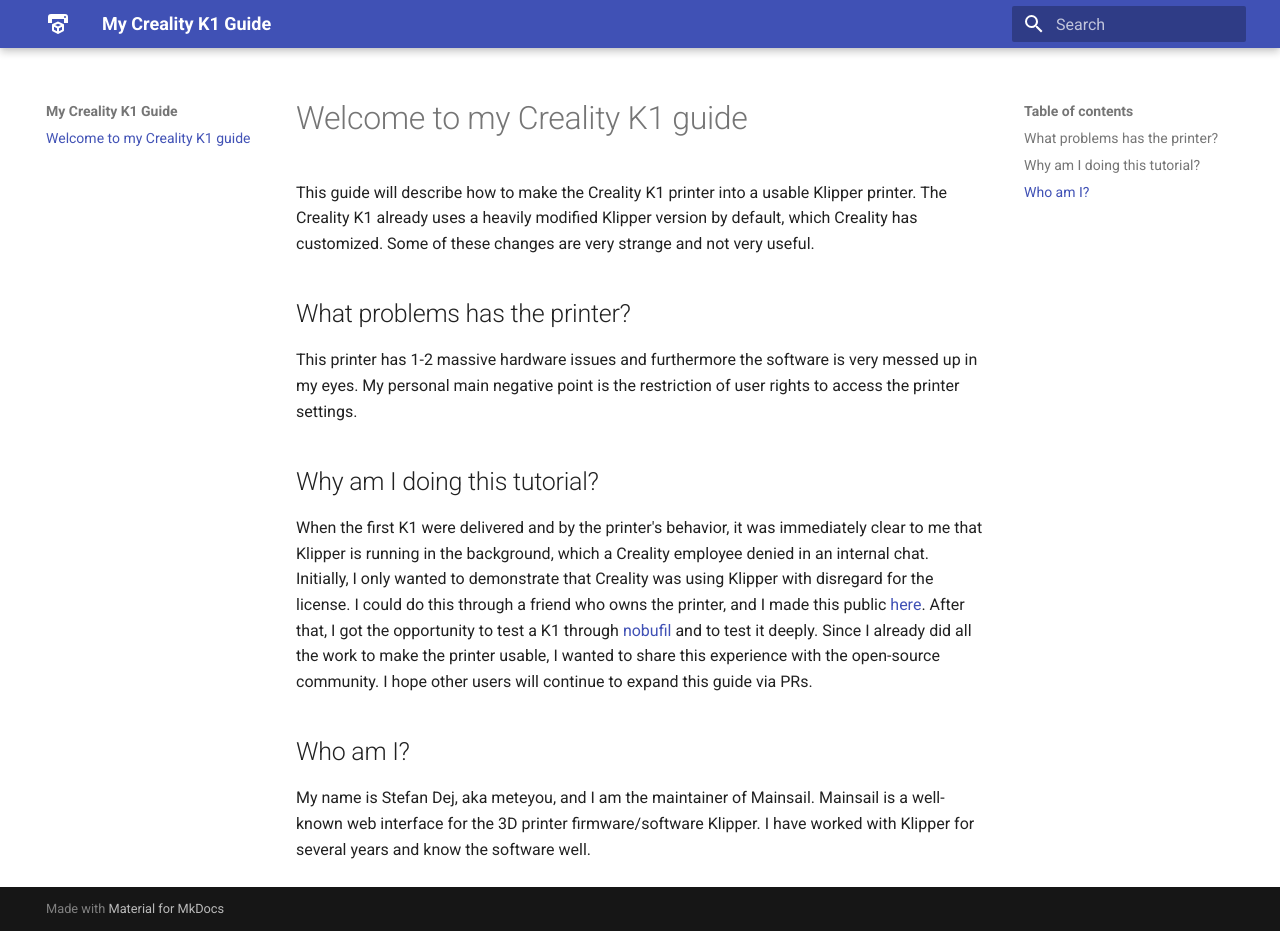
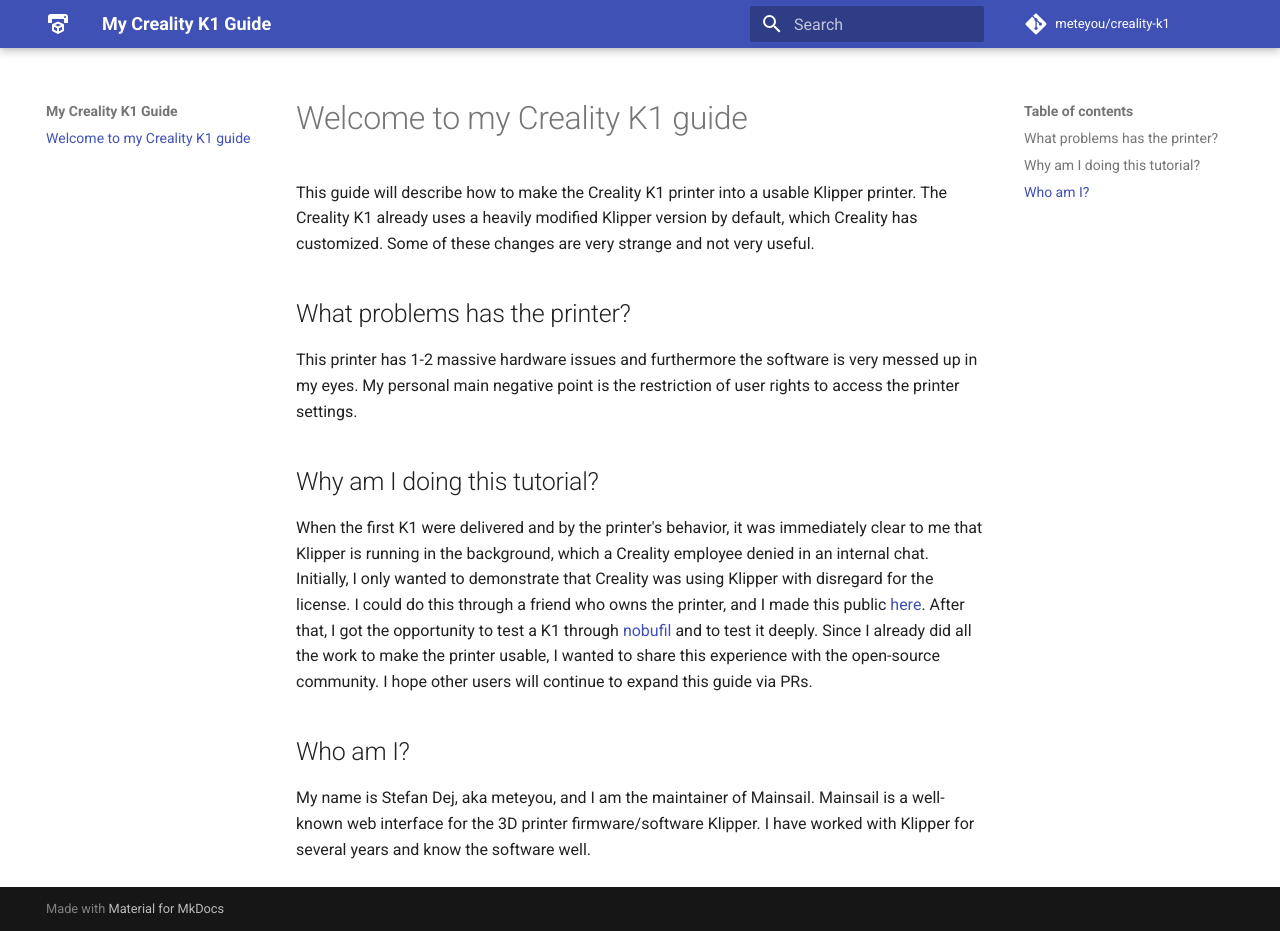
Before and after one commit to meteyou/creality-k1, an MkDocs documentation site: the page built from docs/index.md, in a window 1280 px wide and 931 px high. Built offline with MkDocs 1.6.1 and Material for MkDocs 9.7.7, drawn with Linux system fonts in a browser that asks for light colours; comment, search, counter and statistics services are not loaded.

Commit message:
docs: add the git repo to the topbar
Signed-off-by: Stefan Dej <meteyou@gmail.com>

```diff
--- a/mkdocs.yml
+++ b/mkdocs.yml
@@ -4,3 +4,7 @@
   icon:
     logo: material/printer-3d
   language: en
+
+# add repo to mkdocs
+repo_name: meteyou/creality-k1
+repo_url: https://github.com/meteyou/creality-k1
```
